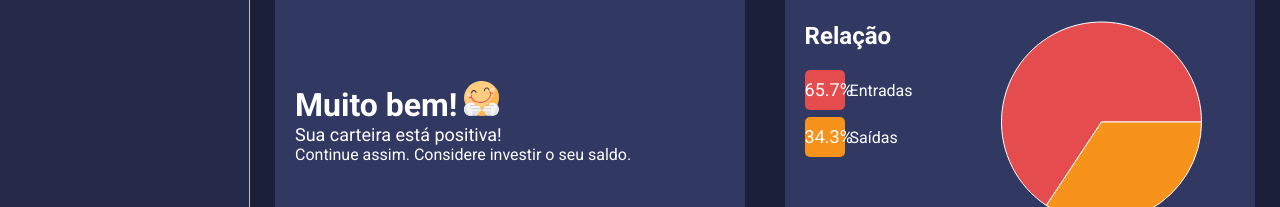
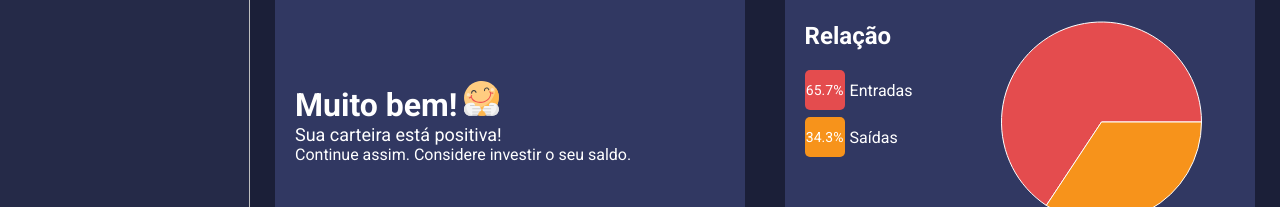
Before and after one commit to rafael-pbc/minha-carteira, a React (Create React App) app: page /dashboard in a window 1280 px wide. Shown: the part 356-563 px from the top of the page. Built offline with nearby package versions, Linux system fonts and the light colour scheme.

Commit message:
Aula 40 - Refatorando os gráficos

```diff
--- a/src/components/HistoryBox/styles.ts
+++ b/src/components/HistoryBox/styles.ts
@@ -53,7 +53,7 @@ export const Legend = styled.li<ILegendProps>`
         height: 40px;
         border-radius: 5px;
 
-        font-size: 18px;
+        font-size: 14px;
         line-height: 40px;
         text-align: center;
    }
--- a/src/components/PieChartBox/styles.ts
+++ b/src/components/PieChartBox/styles.ts
@@ -58,7 +58,7 @@ export const Legend = styled.li<ILegendProps>`
         height: 40px;
         border-radius: 5px;
 
-        font-size: 18px;
+        font-size: 14px;
         line-height: 40px;
         text-align: center;
    }
--- a/src/pages/Dashboard/index.tsx
+++ b/src/pages/Dashboard/index.tsx
@@ -15,6 +15,7 @@ import listOfMonths from '../../utils/months'
 import happyImg from '../../assets/happy.svg'
 import sadImg from '../../assets/sad.svg'
 import grinningImg from '../../assets/grinning.svg'
+import opsImg from '../../assets/ops.svg'
 
 import { Container, Content } from "./styles";
 
@@ -108,6 +109,15 @@ const Dashboard: React.FC = () => {
                 icon: sadImg
             }
         }
+        else if (totalGains === 0 && totalExpenses === 0){
+
+            return {
+                title: "Ops!",
+                description: "Neste mês, não há registros de entradas ou saídas!",
+                footerText: "Parece que você não fez registro do mês e ano selecionado.",
+                icon: opsImg
+            }
+        }
         else if (totalBalance === 0) {
             return {
                 title: "Ufaa!",
@@ -124,24 +134,25 @@ const Dashboard: React.FC = () => {
                 icon: happyImg
             }
         }
-    }, [totalBalance]);
+    }, [totalBalance, totalGains, totalExpenses]);
 
     const relationExpensesVersusGains = useMemo(() => {
         const total = totalGains + totalExpenses;
 
-        const percentGains = (totalGains / total) * 100;
-        const percentExpenses = (totalExpenses / total) * 100;
+        const percentGains = Number(((totalGains / total) * 100).toFixed(1));
+        const percentExpenses = Number(((totalExpenses / total) * 100).toFixed(1));
+
 
         const data = [{
             name: "Entradas",
             value: totalGains,
-            percent: Number(percentGains.toFixed(1)),
+            percent: percentGains ? percentGains : 0,
             color: '#E44C4E'
         },
         {
             name: "Saídas",
             value: totalExpenses,
-            percent: Number(percentExpenses.toFixed(1)),
+            percent: percentExpenses ? percentExpenses : 0,
             color: '#F7931B'
         }]
         return data;
@@ -220,18 +231,20 @@ const Dashboard: React.FC = () => {
 
         const total = amountRecurrent + amountEventual;
 
+        const percentRecurrent = Number(((amountRecurrent / total) * 100).toFixed(1));
+        const percentEventual = Number(((amountEventual / total) * 100).toFixed(1));
 
         return [
             {
                 name: 'Recorrentes',
                 amount: amountRecurrent,
-                percent: Number(((amountEventual / total) * 100).toFixed(1)),
+                percent: percentRecurrent ? percentRecurrent : 0,
                 color: "#F7931B"
             },
             {
                 name: 'Eventuais',
                 amount: amountEventual,
-                percent: Number(((amountEventual / total) * 100).toFixed(1)),
+                percent: percentEventual ? percentEventual: 0,
                 color: "#E44C4E"
             }
         ];
@@ -260,18 +273,20 @@ const Dashboard: React.FC = () => {
 
         const total = amountRecurrent + amountEventual;
 
+        const percentRecurrent = Number(((amountRecurrent / total) * 100).toFixed(1));
+        const percentEventual = Number(((amountEventual / total) * 100).toFixed(1));
 
         return [
             {
                 name: 'Recorrentes',
                 amount: amountRecurrent,
-                percent: Number(((amountEventual / total) * 100).toFixed(1)),
+                percent: percentRecurrent ? percentRecurrent : 0,
                 color: "#F7931B"
             },
             {
                 name: 'Eventuais',
                 amount: amountEventual,
-                percent: Number(((amountEventual / total) * 100).toFixed(1)),
+                percent: percentEventual ? percentEventual : 0,
                 color: "#E44C4E"
             }
         ];
```
Also changed, not shown: src/assets/ops.svg (added).
